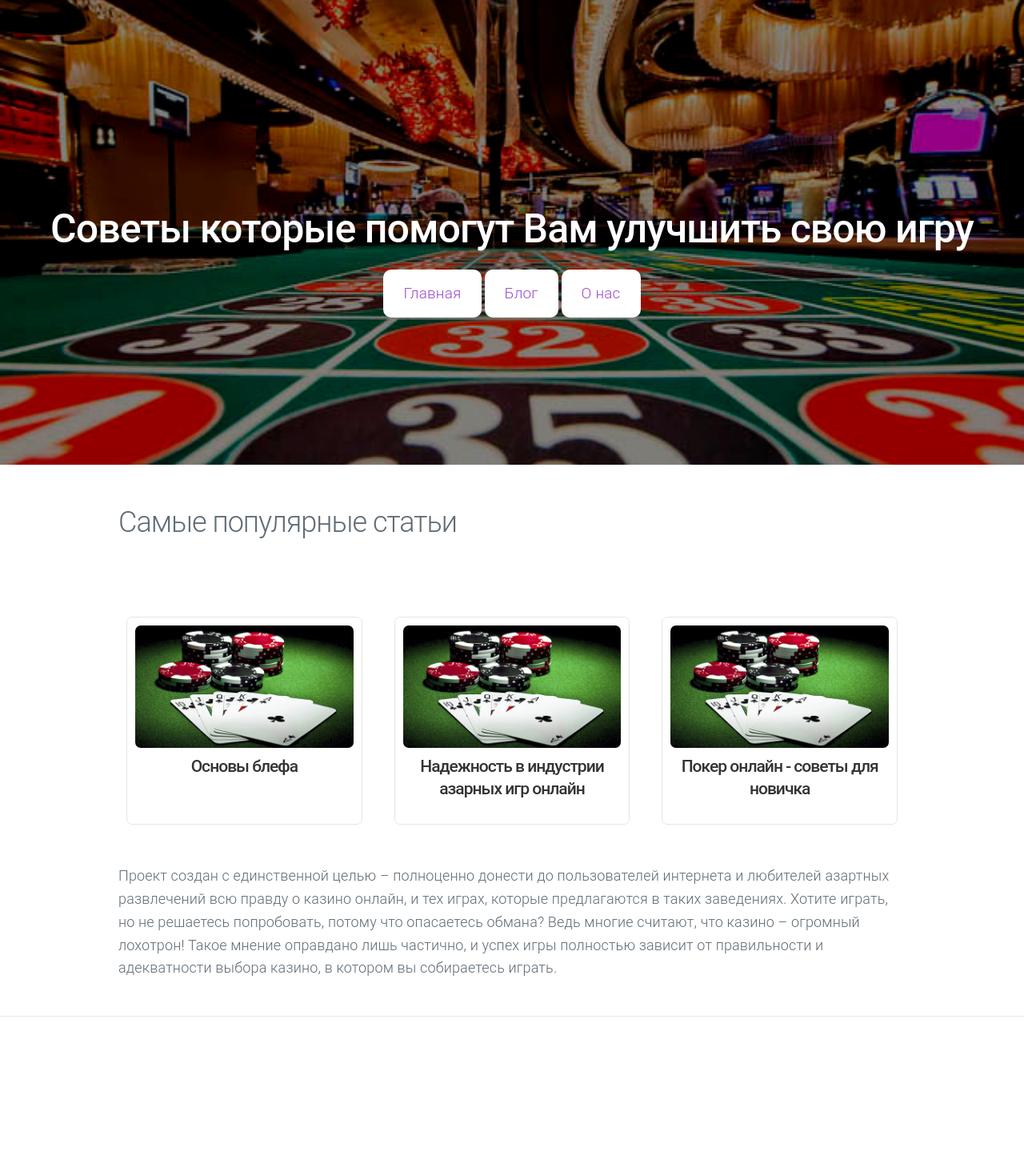
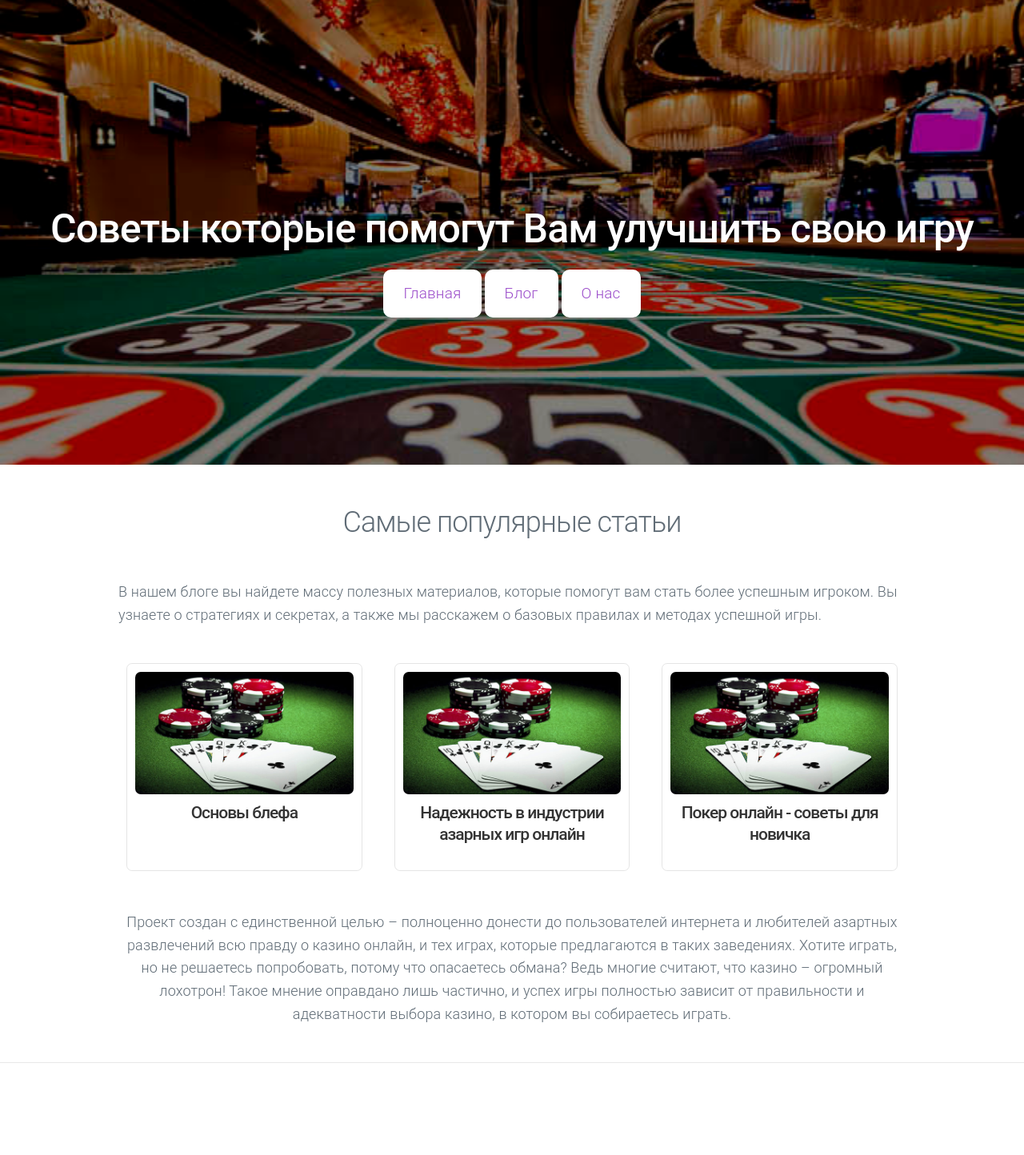
Before and after one commit to alisaklumakova/alisaklumakova.github.io, a Jekyll site: the page built from index.html, in a window 1280 px wide. Shown: the whole page at 80% size. Built offline with Jekyll 4.4.1, drawn with Linux system fonts in a browser that asks for light colours; nearby versions of some CDN libraries; before the commit the page ends 1386 px from its top, so only the background shows below that.

Commit message:
Update default.html

```diff
--- a/_layouts/default.html
+++ b/_layouts/default.html
@@ -11,7 +11,7 @@
 
       <div class="container">
         <div class="cont-des"><h2>Самые популярные статьи</h2></div>
-        <p style="padding-top: 30px; font-size: 18px;>В нашем блоге вы найдете массу полезных материалов, которые помогут вам стать более успешным игроком. Вы узнаете о стратегиях и секретах, а также мы расскажем о базовых правилах и методах успешной игры.</p>
+        <p style="padding-top: 30px; font-size: 18px;">В нашем блоге вы найдете массу полезных материалов, которые помогут вам стать более успешным игроком. Вы узнаете о стратегиях и секретах, а также мы расскажем о базовых правилах и методах успешной игры.</p>
 
 <div id="fetured" class="fetured">
 
@@ -27,6 +27,7 @@
         </div>
 
         <style type="text/css">
+        .cont-des {text-align: center;}
         .post-1 a {text-decoration: none;}
         .post-1 a:hover {text-decoration: none;}
         .tit-p {
```
